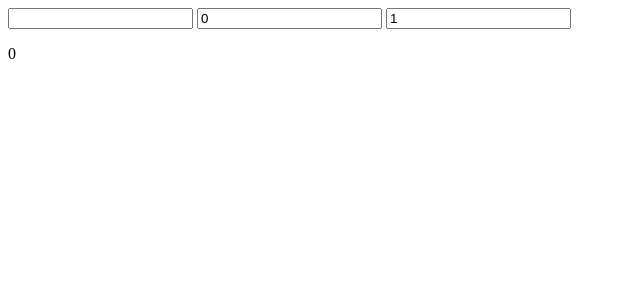
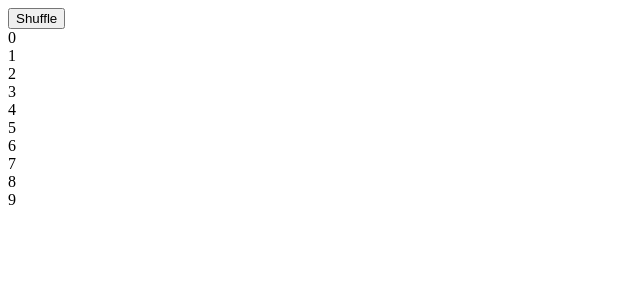
Before and after one commit to openscallow/thoughtTracker, a SvelteKit app: page /nav in a window 1280 px wide. Shown: the top 300 px of the page, without its empty margins (0-640 px from the left). Built offline with nearby package versions, Linux system fonts and the light colour scheme.

Commit message:
I don't have any idia

```diff
--- a/src/routes/nav/+page.svelte
+++ b/src/routes/nav/+page.svelte
@@ -1,64 +1,24 @@
 <script>
-    import { onMount } from 'svelte';
+    // Create a custom scale animation
+    function scale(node, params) {
+        const { start = 1, end = 1.2, duration = 300 } = params;
+        return {
+            duration,
+            css: (t) => `transform: scale(${start + (end - start) * t});`
+        };
+    }
 
-    let count = $state(0); // Reactive variable for input value4
-    let precount = $derived.by(()=>{
-        if(count > 0) return count - 1
-    })
-    let nextcount = $derived(count + 1)
+    let array = [1,2,3,4,5,6,7,8,9,10];
 
-    let change = $state(0); // Reactive variable for input value
-    let deltaX =$state();
-    let display;   // Reference to the input element
-    let output;    // Reference to the output paragraph
+    function shuffle() {
+        array = array.sort(() => Math.random() - 0.5);
+    }
 
-    let startX = 0; // Initial cursor X position
-    let isDragging = false; // State to track dragging
-
-    onMount(() => {
-        // Get references to DOM elements
-        display = document.getElementById('counts');
-        output = document.getElementById('output');
-
-        console.log(display);
-
-        // When the user clicks on the div
-        display.addEventListener('mousedown', (event) => {
-            startX = event.clientX; // Record the initial cursor X position
-            isDragging = true;
-            console.log('Mouse down:', event);
-        });
-
-        // Track mouse movement
-        document.addEventListener('mousemove', (event) => {
-            if (!isDragging) return; // Only track if dragging
-            console.log('Mouse move:', event);
-            const currentX = event.clientX; // Current cursor X position
-            deltaX = currentX - startX; // Calculate movement
-            if(deltaX > 0) {
-                count++
-            }else{
-                if(count > 0) count--
-            }
-
-            // Update output to show movement and direction
-            output.textContent = `Moved: ${deltaX}px (${deltaX > 0 ? 'Right' : 'Left'})`;
-        });
-
-        // Stop tracking when the user releases the mouse button
-        document.addEventListener('mouseup', () => {
-            if (isDragging) {
-                change = change + deltaX > 0 ? change + deltaX : 0;
-                isDragging = false; // Stop dragging
-                output.textContent += ' (Stopped)';
-            }
-        });
-    });
+    console.log(window)
 </script>
 
-<!-- HTML structure -->
-<input type="number" id="precounts" value={precount}>
-<input type="number" id="counts" bind:value={count}>
-<input type="number" id="nextcounts" value={nextcount}>
-<p id="output"></p>
-<p>{change}</p>
+<button on:click={shuffle}>Shuffle</button>
+
+{#each array as item, index (item)}
+    <div animate:scale={{duration: 10000}}>{index}</div>
+{/each}
```
